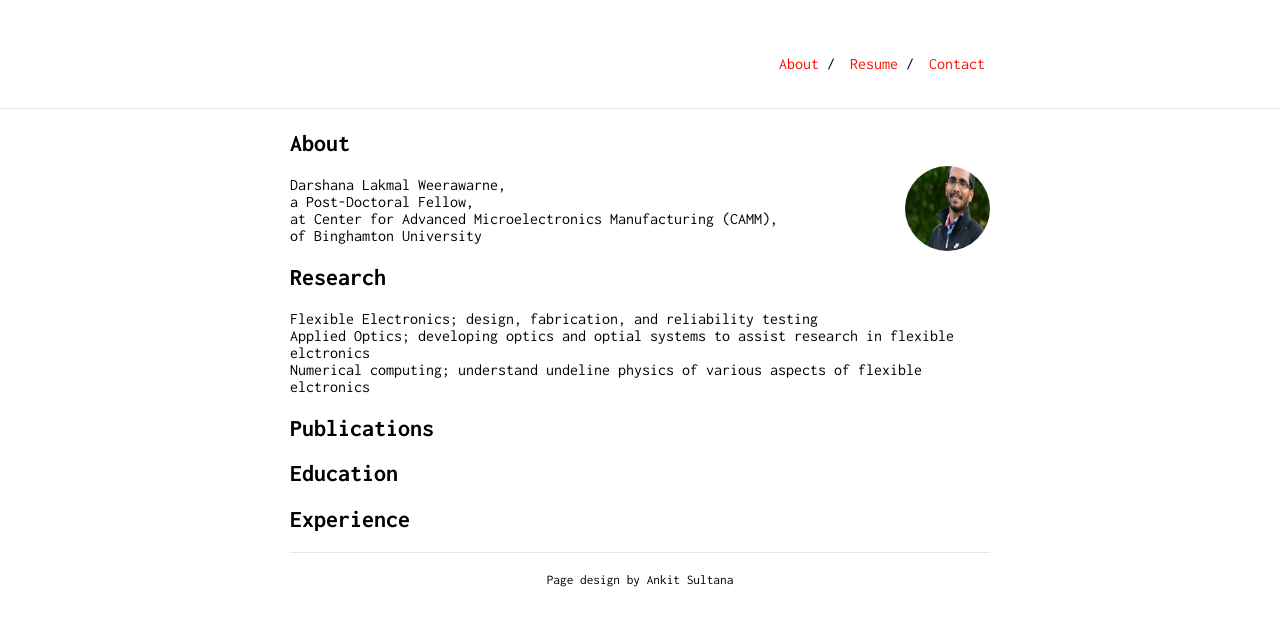
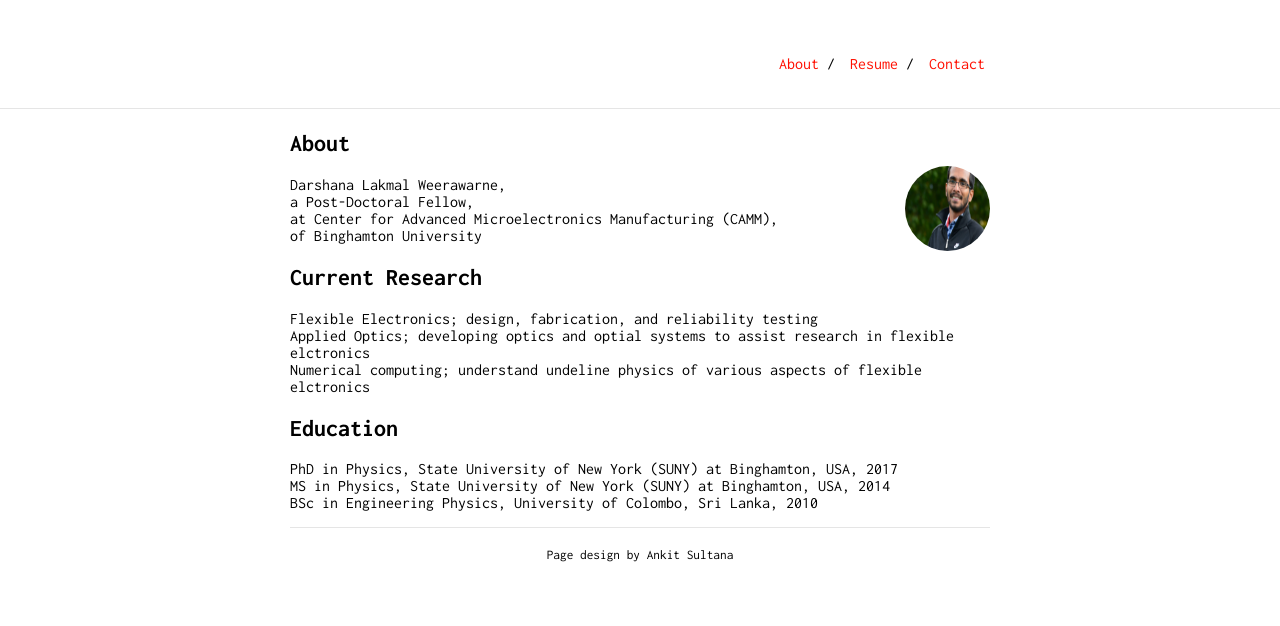
Before and after one commit to dlweerawarne/dlweerawarne.github.io, a Jekyll site: the page built from index.md, in a window 1280 px wide. Shown: the top 626 px of the page. Built offline with Jekyll 4.4.1, drawn with Linux system fonts in a browser that asks for light colours; our own code applies the rules of GitHub Pages for plain Markdown files.

Commit message:
Update index.md

```diff
--- a/index.md
+++ b/index.md
@@ -7,13 +7,12 @@ a Post-Doctoral Fellow,
 at Center for Advanced Microelectronics Manufacturing (CAMM),
 of Binghamton University
 
-## Research
+## Current Research
 Flexible Electronics; design, fabrication, and reliability testing
 Applied Optics; developing optics and optial systems to assist research in flexible elctronics
 Numerical computing; understand undeline physics of various aspects of flexible elctronics
 
-## Publications
-
 ## Education
-
-## Experience
+PhD in Physics, State University of New York (SUNY) at Binghamton, USA, 2017
+MS in Physics, State University of New York (SUNY) at Binghamton, USA, 2014
+BSc in Engineering Physics, University of Colombo, Sri Lanka, 2010
```
